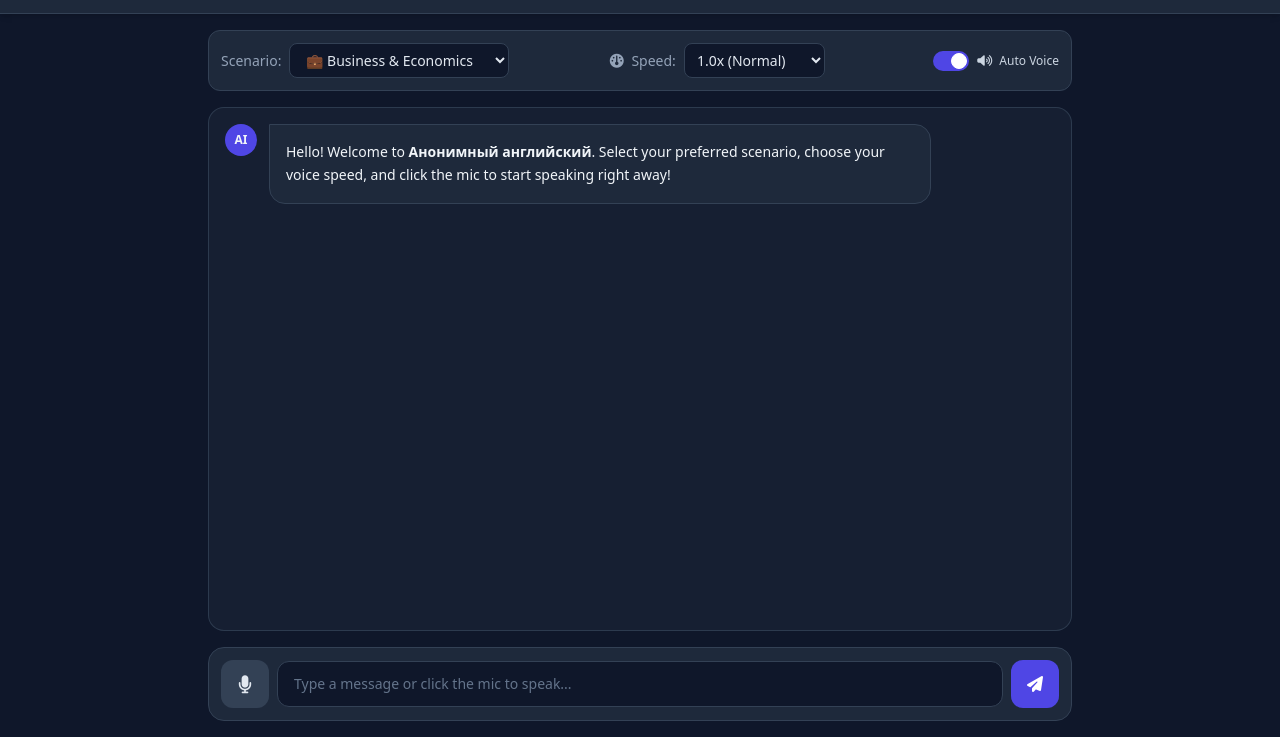
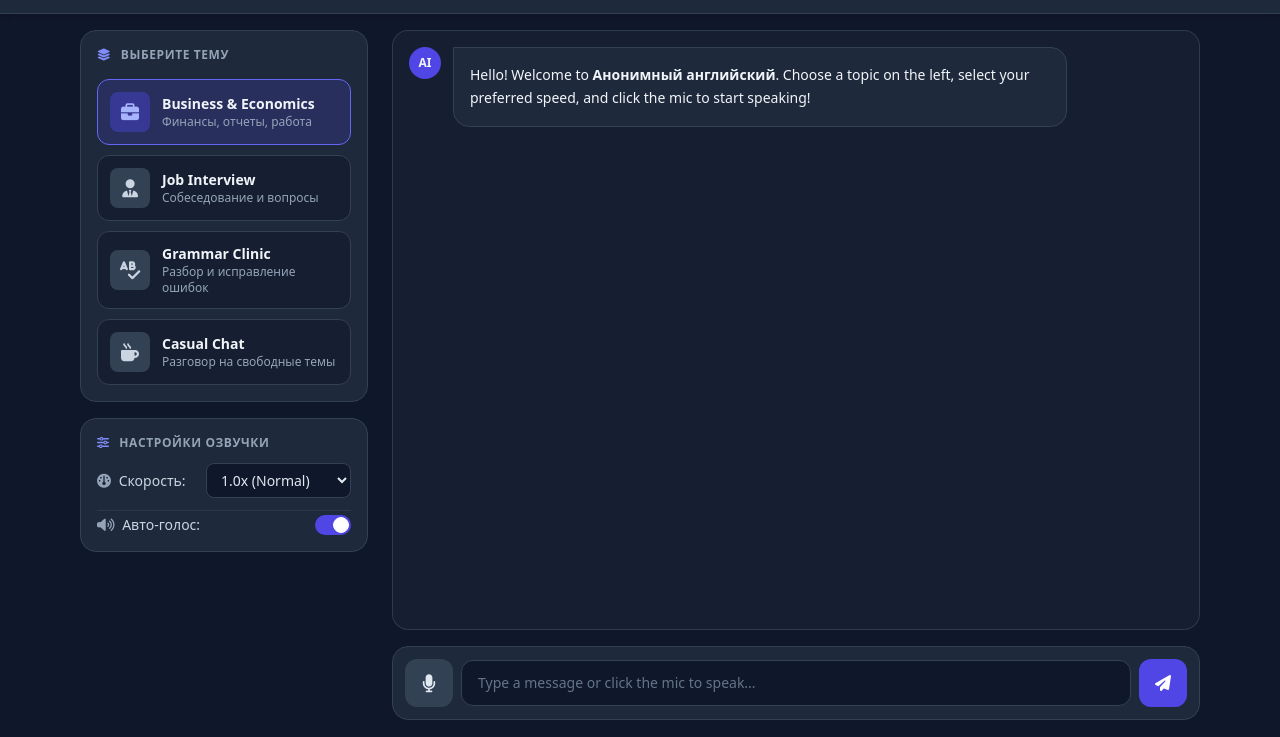
Before and after one commit to abmoroz1977/anonymous-english, a plain HTML site: page index.html in a window 1280 px wide. Shown: the part 63-800 px from the top of the page. Drawn offline with nearby package versions, Linux system fonts and the light colour scheme.

Commit message:
Update index.html

```diff
--- a/index.html
+++ b/index.html
@@ -30,24 +30,69 @@
     </header>
 
     <!-- Main Container -->
-    <main class="flex-1 max-w-4xl w-full mx-auto p-4 flex flex-col gap-4">
+    <main class="flex-1 max-w-6xl w-full mx-auto p-4 flex flex-col lg:flex-row gap-6">
 
-        <!-- Controls Bar -->
-        <div class="bg-slate-800 p-3 rounded-xl border border-slate-700 flex flex-wrap gap-3 items-center justify-between text-sm">
-            <div class="flex items-center space-x-2">
-                <span class="text-slate-400">Scenario:</span>
-                <select id="scenarioSelect" class="bg-slate-900 border border-slate-700 text-slate-200 rounded-lg px-3 py-1.5 focus:outline-none focus:border-indigo-500">
-                    <option value="business">💼 Business & Economics</option>
-                    <option value="interview">🎯 Job Interview Practice</option>
-                    <option value="grammar">🩺 Grammar & Error Clinic</option>
-                    <option value="casual">☕ Casual Conversation</option>
-                </select>
+        <!-- Left Sidebar: Topic Selector & Controls -->
+        <aside class="w-full lg:w-72 flex flex-col gap-4 flex-shrink-0">
+
+            <div class="bg-slate-800 p-4 rounded-2xl border border-slate-700 flex flex-col gap-3">
+                <h2 class="text-xs font-semibold text-slate-400 uppercase tracking-wider mb-1">
+                    <i class="fa-solid fa-layer-group mr-1.5 text-indigo-400"></i> Выберите тему
+                </h2>
+
+                <!-- Topic Buttons Grid -->
+                <div class="grid grid-cols-1 sm:grid-cols-2 lg:grid-cols-1 gap-2.5" id="scenarioGroup">
+                    <button data-value="business" class="scenario-btn active p-3 rounded-xl border border-indigo-500 bg-indigo-600/20 hover:bg-indigo-600/30 text-left transition flex items-center gap-3">
+                        <div class="w-10 h-10 rounded-lg bg-indigo-600/40 flex items-center justify-center text-indigo-300 flex-shrink-0">
+                            <i class="fa-solid fa-briefcase text-lg"></i>
+                        </div>
+                        <div>
+                            <div class="font-semibold text-sm">Business & Economics</div>
+                            <div class="text-xs text-slate-400">Финансы, отчеты, работа</div>
+                        </div>
+                    </button>
+
+                    <button data-value="interview" class="scenario-btn p-3 rounded-xl border border-slate-700 bg-slate-900/50 hover:bg-slate-700/50 text-left transition flex items-center gap-3">
+                        <div class="w-10 h-10 rounded-lg bg-slate-700 flex items-center justify-center text-slate-300 flex-shrink-0">
+                            <i class="fa-solid fa-user-tie text-lg"></i>
+                        </div>
+                        <div>
+                            <div class="font-semibold text-sm">Job Interview</div>
+                            <div class="text-xs text-slate-400">Собеседование и вопросы</div>
+                        </div>
+                    </button>
+
+                    <button data-value="grammar" class="scenario-btn p-3 rounded-xl border border-slate-700 bg-slate-900/50 hover:bg-slate-700/50 text-left transition flex items-center gap-3">
+                        <div class="w-10 h-10 rounded-lg bg-slate-700 flex items-center justify-center text-slate-300 flex-shrink-0">
+                            <i class="fa-solid fa-spell-check text-lg"></i>
+                        </div>
+                        <div>
+                            <div class="font-semibold text-sm">Grammar Clinic</div>
+                            <div class="text-xs text-slate-400">Разбор и исправление ошибок</div>
+                        </div>
+                    </button>
+
+                    <button data-value="casual" class="scenario-btn p-3 rounded-xl border border-slate-700 bg-slate-900/50 hover:bg-slate-700/50 text-left transition flex items-center gap-3">
+                        <div class="w-10 h-10 rounded-lg bg-slate-700 flex items-center justify-center text-slate-300 flex-shrink-0">
+                            <i class="fa-solid fa-mug-hot text-lg"></i>
+                        </div>
+                        <div>
+                            <div class="font-semibold text-sm">Casual Chat</div>
+                            <div class="text-xs text-slate-400">Разговор на свободные темы</div>
+                        </div>
+                    </button>
+                </div>
             </div>
 
-            <!-- Voice Speed Control -->
-            <div class="flex items-center space-x-2">
-                <span class="text-slate-400"><i class="fa-solid fa-gauge mr-1"></i> Speed:</span>
-                <select id="speedSelect" class="bg-slate-900 border border-slate-700 text-slate-200 rounded-lg px-2 py-1.5 focus:outline-none focus:border-indigo-500">
+            <!-- Voice Controls Block -->
+            <div class="bg-slate-800 p-4 rounded-2xl border border-slate-700 flex flex-col gap-3 text-sm">
+                <h2 class="text-xs font-semibold text-slate-400 uppercase tracking-wider">
+                    <i class="fa-solid fa-sliders mr-1.5 text-indigo-400"></i> Настройки озвучки
+                </h2>
+
+                <div class="flex items-center justify-between">
+                    <span class="text-slate-300"><i class="fa-solid fa-gauge mr-1 text-slate-400"></i> Скорость:</span>
+                    <select id="speedSelect" class="bg-slate-900 border border-slate-700 text-slate-200 rounded-lg px-2.5 py-1.5 focus:outline-none focus:border-indigo-500">
                         <option value="0.7">0.7x (Very Slow)</option>
                         <option value="0.8">0.8x (Slow)</option>
                         <option value="1.0" selected>1.0x (Normal)</option>
@@ -56,26 +101,31 @@
                     </select>
                 </div>
 
-            <div class="flex items-center space-x-4">
+                <div class="flex items-center justify-between pt-1 border-t border-slate-700/60">
+                    <span class="text-slate-300"><i class="fa-solid fa-volume-high mr-1 text-slate-400"></i> Авто-голос:</span>
                     <label class="flex items-center cursor-pointer space-x-2">
                         <input type="checkbox" id="autoTtsToggle" checked class="sr-only peer">
                         <div class="w-9 h-5 bg-slate-700 peer-focus:outline-none rounded-full peer peer-checked:after:translate-x-full peer-checked:after:border-white after:content-[''] after:absolute after:top-[2px] after:left-[2px] after:bg-white after:border-slate-300 after:border after:rounded-full after:h-4 after:w-4 after:transition-all peer-checked:bg-indigo-600 relative"></div>
-                    <span class="text-xs text-slate-300"><i class="fa-solid fa-volume-high mr-1"></i> Auto Voice</span>
                     </label>
                 </div>
             </div>
 
-        <!-- Chat Area -->
-        <div id="chatBox" class="flex-1 bg-slate-800/50 border border-slate-700/80 rounded-2xl p-4 overflow-y-auto chat-scroll flex flex-col gap-4 min-h-[380px] max-h-[550px]">
+        </aside>
+
+        <!-- Right Side: Chat & Input Area -->
+        <section class="flex-1 flex flex-col gap-4 min-h-[500px]">
+
+            <!-- Chat Box -->
+            <div id="chatBox" class="flex-1 bg-slate-800/50 border border-slate-700/80 rounded-2xl p-4 overflow-y-auto chat-scroll flex flex-col gap-4 min-h-[420px] max-h-[600px]">
                 <div class="flex gap-3 max-w-[85%]">
                     <div class="w-8 h-8 rounded-full bg-indigo-600 flex items-center justify-center text-xs font-bold flex-shrink-0">AI</div>
                     <div class="bg-slate-800 p-4 rounded-2xl rounded-tl-none border border-slate-700 text-sm leading-relaxed flex flex-col gap-2">
-                    <div>Hello! Welcome to <b>Анонимный английский</b>. Select your preferred scenario, choose your voice speed, and click the mic to start speaking right away!</div>
+                        <div>Hello! Welcome to <b>Анонимный английский</b>. Choose a topic on the left, select your preferred speed, and click the mic to start speaking!</div>
                     </div>
                 </div>
             </div>
 
-        <!-- Input Area -->
+            <!-- Input Bar -->
             <div class="bg-slate-800 p-3 rounded-2xl border border-slate-700 flex items-center gap-2">
                 <button id="micBtn" class="w-12 h-12 rounded-xl bg-slate-700 hover:bg-slate-600 text-slate-200 flex items-center justify-center transition flex-shrink-0 text-lg">
                     <i class="fa-solid fa-microphone"></i>
@@ -87,6 +137,8 @@
                     <i class="fa-solid fa-paper-plane"></i>
                 </button>
             </div>
+
+        </section>
 
     </main>
 
@@ -120,6 +172,7 @@
             casual: "You are a friendly English conversation partner. Keep discussions natural, casual, and engaging while fixing major errors."
         };
 
+        let selectedScenario = "business";
         let currentModel = localStorage.getItem("gemini_model") || "gemini-3.8-flash";
         let history = [];
         let isRecording = false;
@@ -129,7 +182,6 @@
         const userInput = document.getElementById("userInput");
         const sendBtn = document.getElementById("sendBtn");
         const micBtn = document.getElementById("micBtn");
-        const scenarioSelect = document.getElementById("scenarioSelect");
         const speedSelect = document.getElementById("speedSelect");
         const autoTtsToggle = document.getElementById("autoTtsToggle");
         const settingsModal = document.getElementById("settingsModal");
@@ -139,6 +191,27 @@
         const modelSelect = document.getElementById("modelSelect");
 
         modelSelect.value = currentModel;
+
+        // Переключение сценариев кликом по кнопкам
+        document.querySelectorAll(".scenario-btn").forEach(btn => {
+            btn.onclick = () => {
+                document.querySelectorAll(".scenario-btn").forEach(b => {
+                    b.classList.remove("active", "border-indigo-500", "bg-indigo-600/20");
+                    b.classList.add("border-slate-700", "bg-slate-900/50");
+                    const iconBox = b.querySelector("div");
+                    iconBox.classList.remove("bg-indigo-600/40", "text-indigo-300");
+                    iconBox.classList.add("bg-slate-700", "text-slate-300");
+                });
+
+                btn.classList.add("active", "border-indigo-500", "bg-indigo-600/20");
+                btn.classList.remove("border-slate-700", "bg-slate-900/50");
+                const activeIconBox = btn.querySelector("div");
+                activeIconBox.classList.add("bg-indigo-600/40", "text-indigo-300");
+                activeIconBox.classList.remove("bg-slate-700", "text-slate-300");
+
+                selectedScenario = btn.dataset.value;
+            };
+        });
 
         openSettings.onclick = () => settingsModal.classList.remove("hidden");
         closeSettings.onclick = () => settingsModal.classList.add("hidden");
@@ -200,13 +273,10 @@
             appendMessage("user", text);
             userInput.value = "";
 
-            const systemPrompt = scenarios[scenarioSelect.value];
+            const systemPrompt = scenarios[selectedScenario];
             history.push({ role: "user", parts: [{ text }] });
 
-            // Показываем индикатор загрузки (спиннер)
             const loadingIndicator = showLoading();
-
-            // Блокируем кнопки на время загрузки
             setLoadingState(true);
 
             try {
@@ -221,8 +291,6 @@
                 });
 
                 const data = await res.json();
-
-                // Удаляем индикатор загрузки
                 loadingIndicator.remove();
 
                 if (data.error) {
@@ -243,7 +311,6 @@
                 loadingIndicator.remove();
                 appendMessage("ai", "⚠️ Failed to connect to API server.");
             } finally {
-                // Разблокируем кнопки
                 setLoadingState(false);
             }
         }
```
Lines whose indentation alone changed are shown as unchanged.
